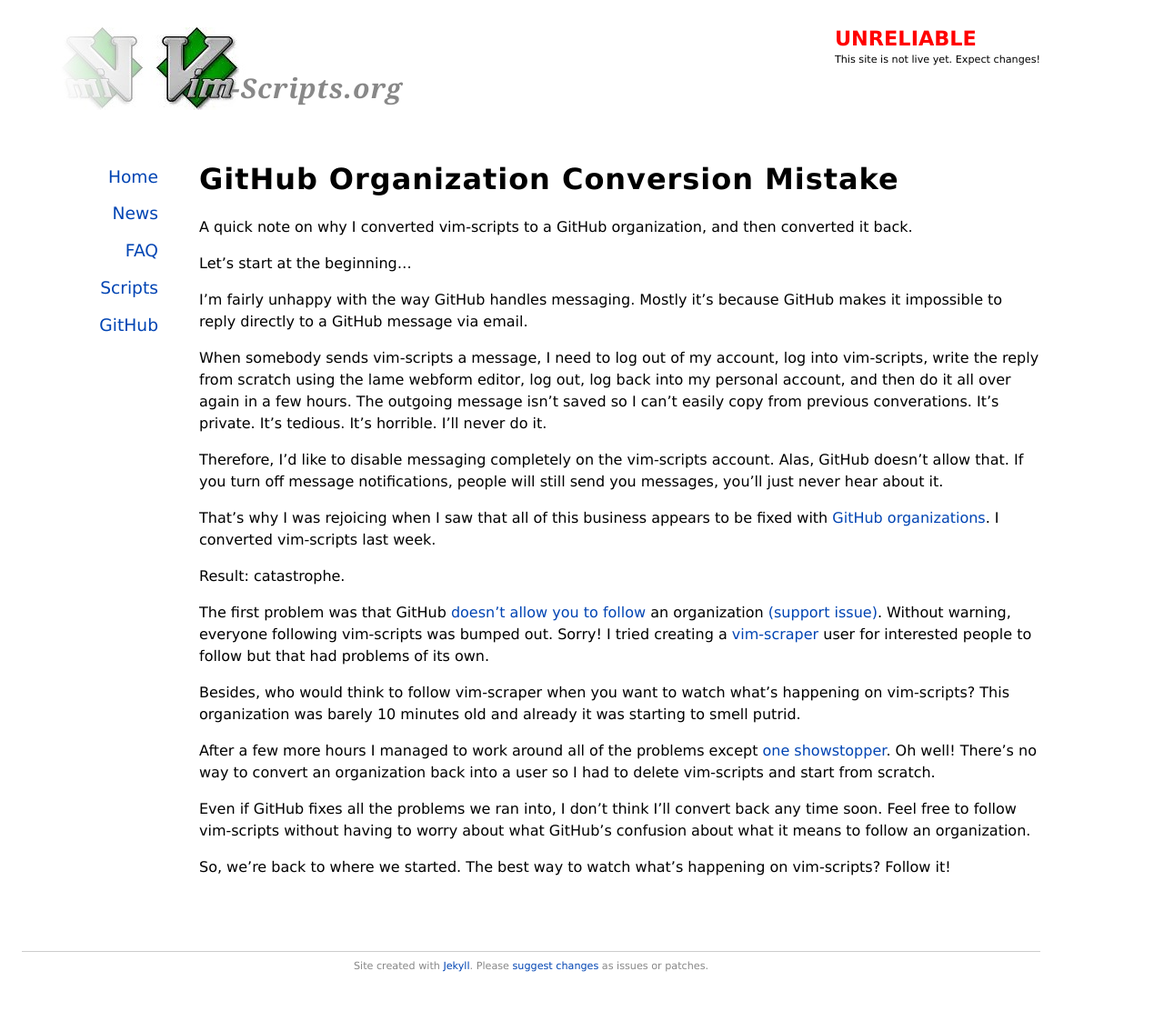
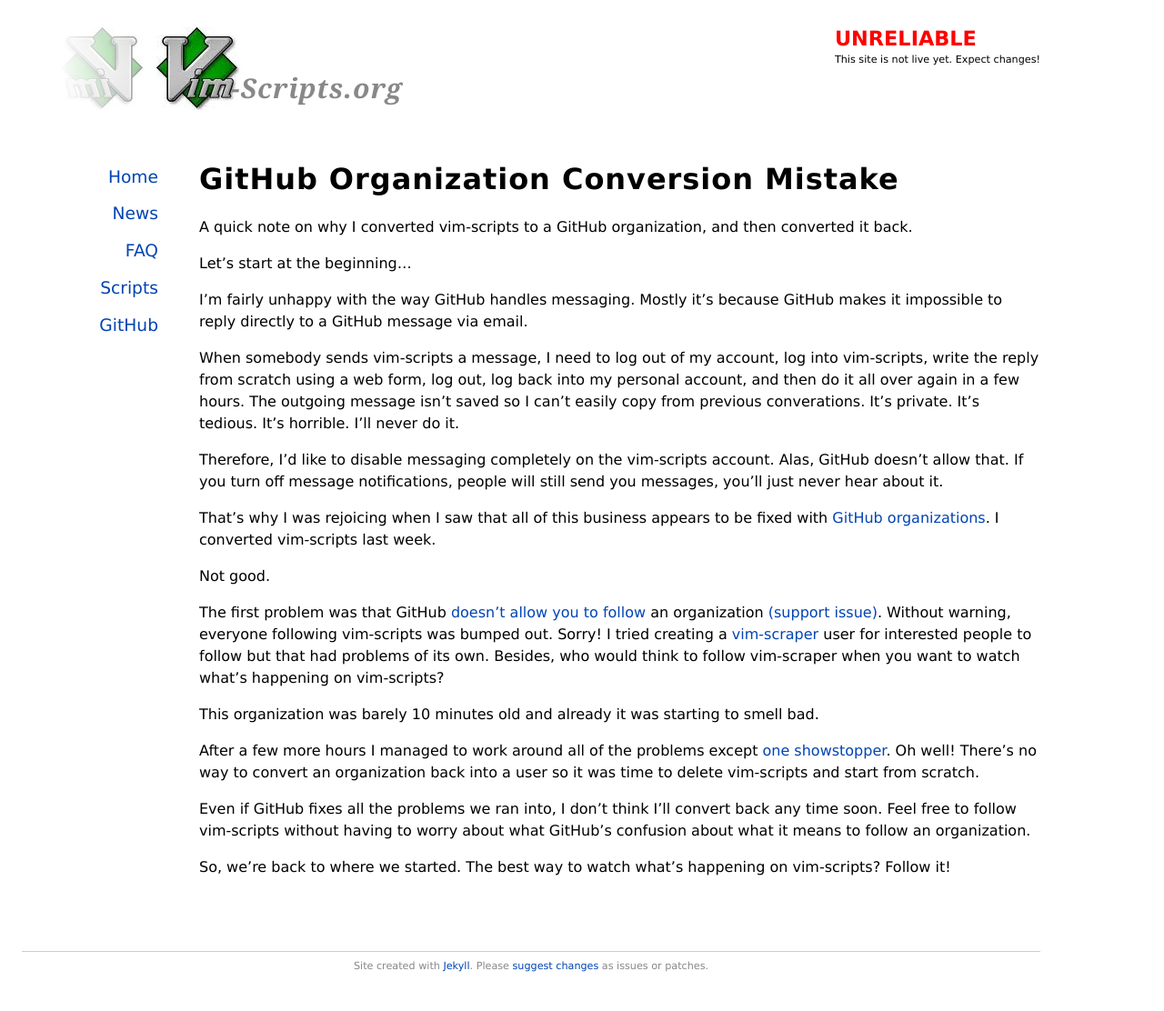
Before and after one commit to vim-scraper/vim-scraper.github.com, a Jekyll site: the page built from news/_posts/2010-10-17-github-organizations.md, in a window 1280 px wide. Shown: the whole page at 91% size. Built offline with Jekyll 4.4.1, drawn with Linux system fonts in a browser that asks for light colours.

Commit message:
lame wording changes

```diff
--- a/news/_posts/2010-10-17-github-organizations.md
+++ b/news/_posts/2010-10-17-github-organizations.md
@@ -15,7 +15,7 @@
 
 When somebody sends vim-scripts a
 message, I need to log out of my account, log into vim-scripts, write
-the reply from scratch using the lame webform editor,
+the reply from scratch using a web form,
 log out, log back into my personal account, and then do it all
 over again in a few hours.  The outgoing message
 isn't saved so I can't easily copy from previous converations.
@@ -30,7 +30,7 @@
 [GitHub organizations](http://github.com/blog/674-introducing-organizations).
 I converted vim-scripts last week.
 
-Result: catastrophe.
+Not good.
 
 The first problem was that GitHub
 [doesn't allow you to follow](http://groups.google.com/group/github/browse_thread/thread/16d6bb44db891568)
@@ -39,15 +39,15 @@
 Without warning, everyone following vim-scripts was bumped out.  Sorry!
 I tried creating a [vim-scraper](http://github.com/vim-scraper)
 user for interested people to follow but that had problems of its own.
+Besides, who would think to follow vim-scraper when you want to watch
+what's happening on vim-scripts?
 
-Besides, who would think to follow vim-scraper when you want to watch
-what's happening on vim-scripts?  This organization
-was barely 10 minutes old and already it was starting to smell putrid.
+This organization was barely 10 minutes old and already it was starting to smell bad.
 
 After a few more hours I managed to work around all of the problems except
 [one showstopper](http://github.com/develop/develop.github.com/commit/4ec1902ca7573aeacdf29866556fcf0ac827b290#comments).
 Oh well!  There's no way to convert an organization back into a user
-so I had to delete vim-scripts and start from scratch.
+so it was time to delete vim-scripts and start from scratch.
 
 Even if GitHub fixes all the problems we ran into, I don't think I'll
 convert back any time soon.  Feel free to follow vim-scripts without
```
